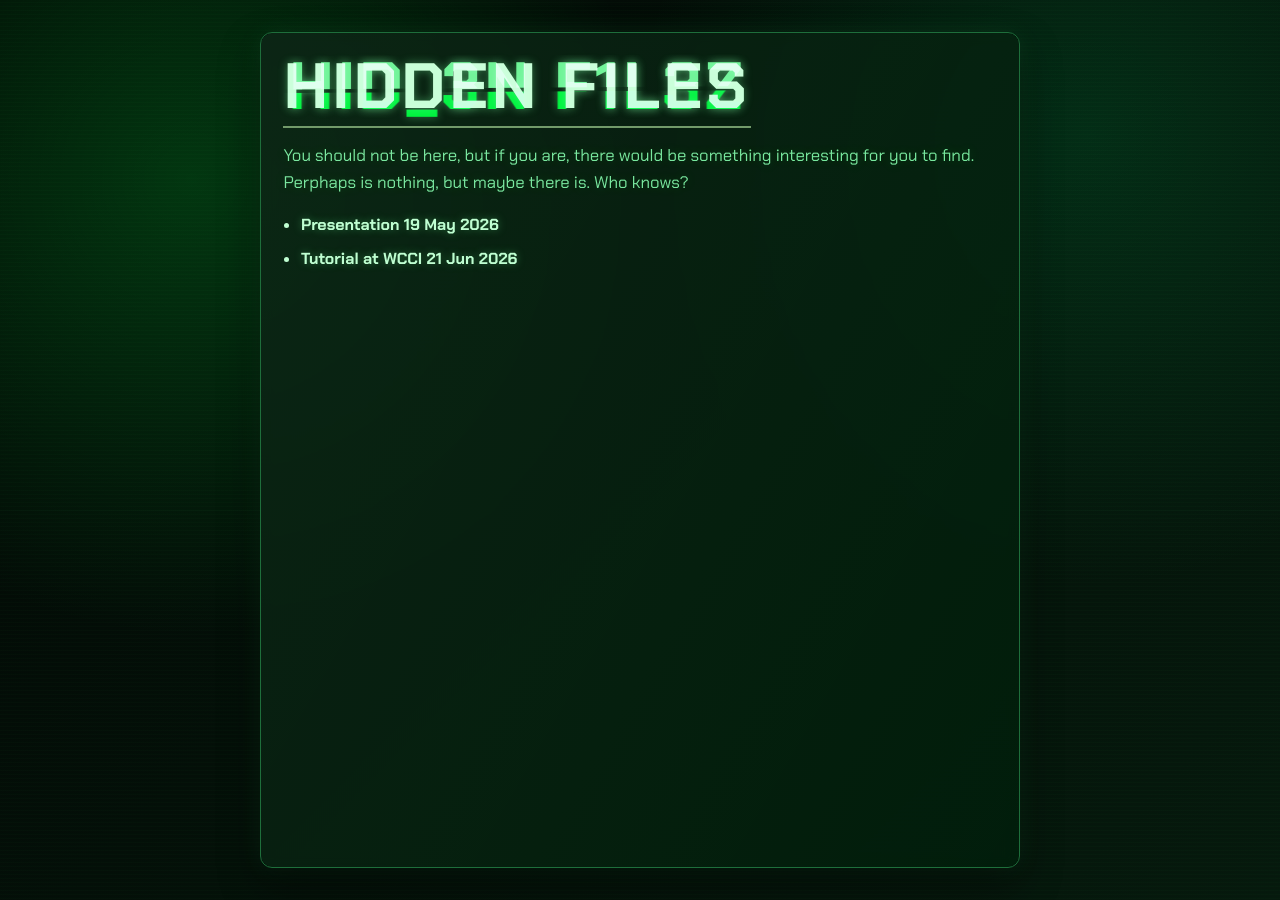
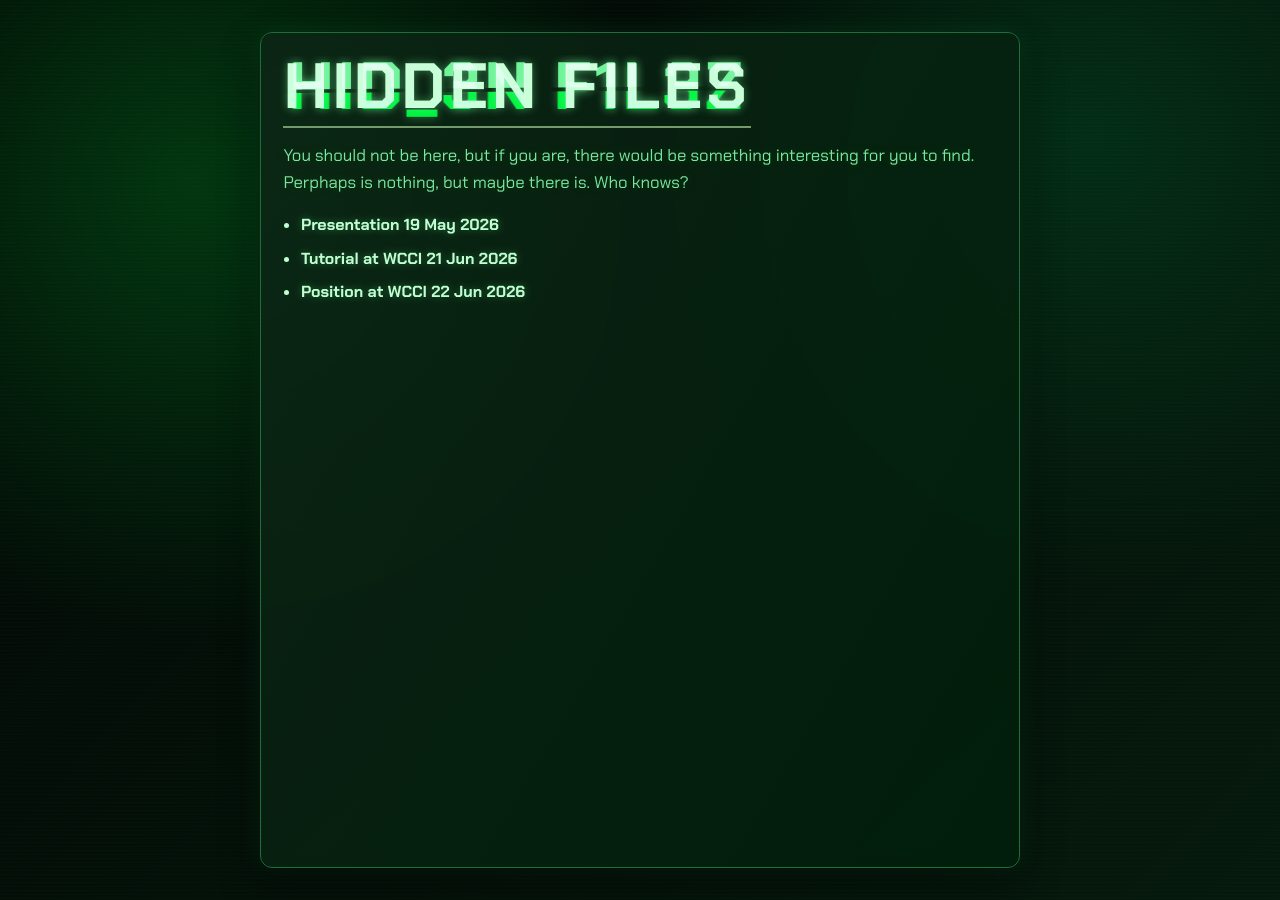
Before and after one commit to neuroptim/neuroptim.github.io, a Jekyll site: the page spk/index.html, which Jekyll copies as it is, in a window 1280 px wide. Built offline with Jekyll 4.4.1, drawn with Linux system fonts in a browser that asks for light colours.

Commit message:
Add position paper link for WCCI 2026 to the presentations list

```diff
--- a/spk/index.html
+++ b/spk/index.html
@@ -217,6 +217,7 @@
     <ul class="xfiles-list">
       <li><a href="/spk/neuropt.pdf">Presentation 19 May 2026</a></li>
       <li><a href="/spk/wcci26-tutorial-bak.pdf">Tutorial at WCCI 21 Jun 2026</a></li>
+      <li><a href="/spk/wcci26-position.pdf">Position at WCCI 22 Jun 2026</a></li>
     </ul>
   </main>
 </body>
```
